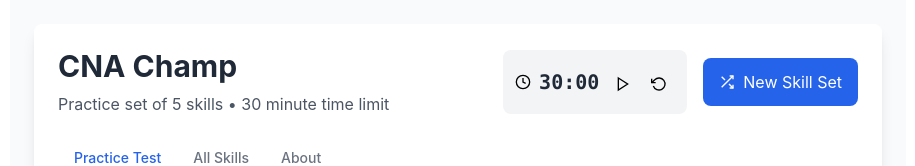
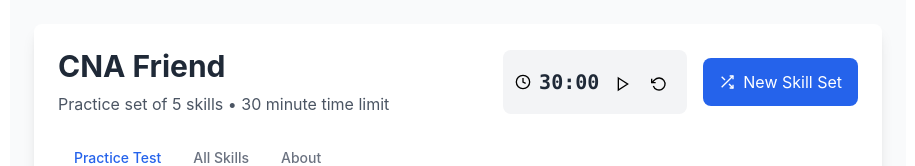
Before and after one commit to arena/cna, a React (Vite) app: page / in a window 1280 px wide. Shown: the top 166 px of the page, without its empty margins (182-1097 px from the left). Built offline with nearby package versions, Linux system fonts and the light colour scheme.

Commit message:
CNA Champ -> CNA Friend ..name change

```diff
--- a/index.html
+++ b/index.html
@@ -4,7 +4,7 @@
     <meta charset="UTF-8" />
     <link rel="icon" type="image/png" href="/icon-192.png" />
     <meta name="viewport" content="width=device-width, initial-scale=1.0" />
-    <title>CNA Champ</title>
+    <title>CNA Friend</title>
     <link rel="manifest" href="/manifest.json">
     <meta name="theme-color" content="#3b82f6">
     <script src="https://cdn.tailwindcss.com"></script>
--- a/src/content.yml
+++ b/src/content.yml
@@ -1,12 +1,12 @@
 app:
-  name: "CNA Champ"
+  name: "CNA Friend"
   taglines:
     practice: "Practice set of 5 skills • 30 minute time limit"
     browser: "All twenty-two CNA skills"
     about: "Your best friend on your path to getting your CNA license in the state of Nevada"
 
 about:
-  title: "About CNA Champ"
+  title: "About CNA Friend"
   sections:
     who:
       title: "Who is this for?"
@@ -40,7 +40,7 @@ about:
 
 share:
   app:
-    title: "CNA Champ"
+    title: "CNA Friend"
     description: "Free practice tool for CNA students preparing for their skills competency test"
 
   results:
```
